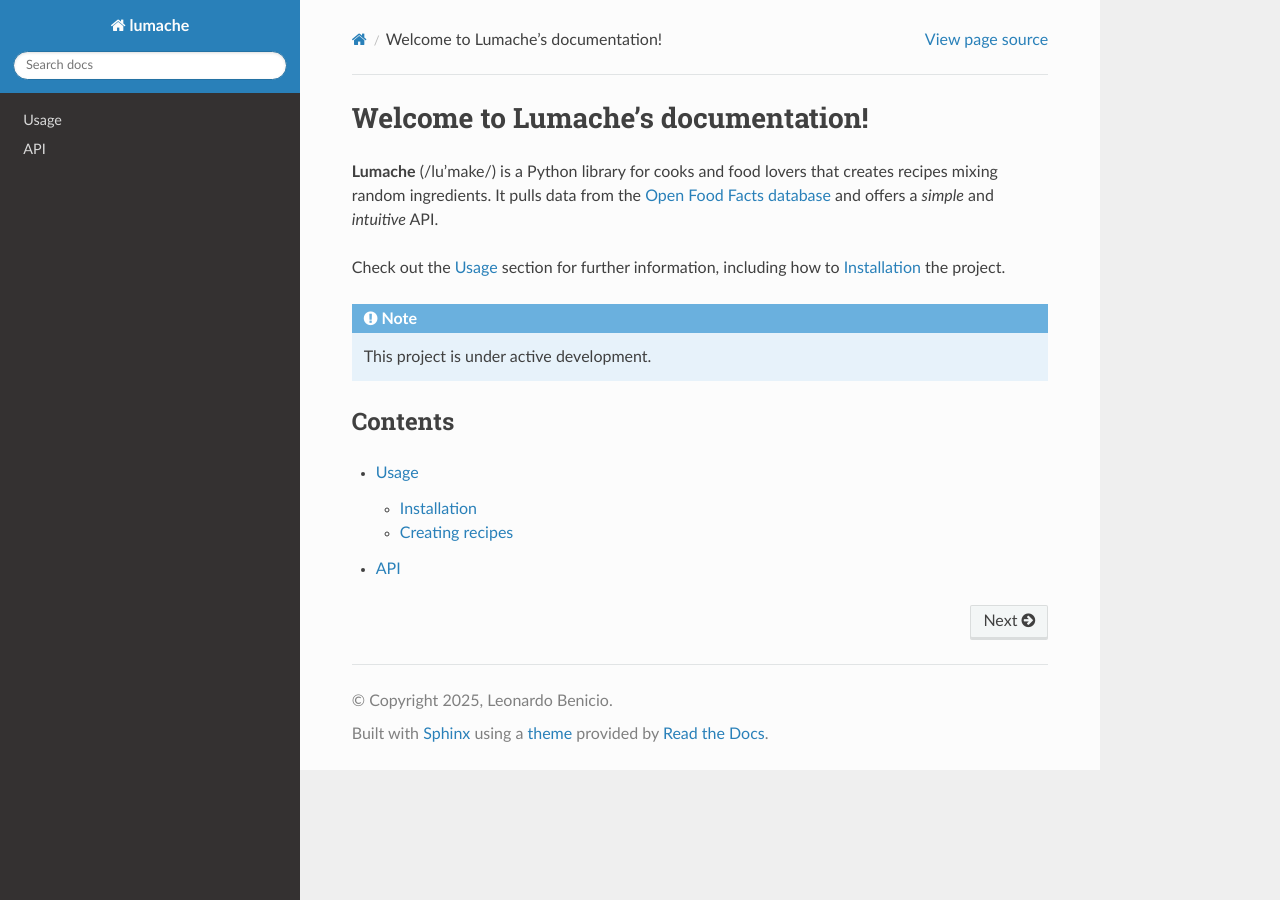
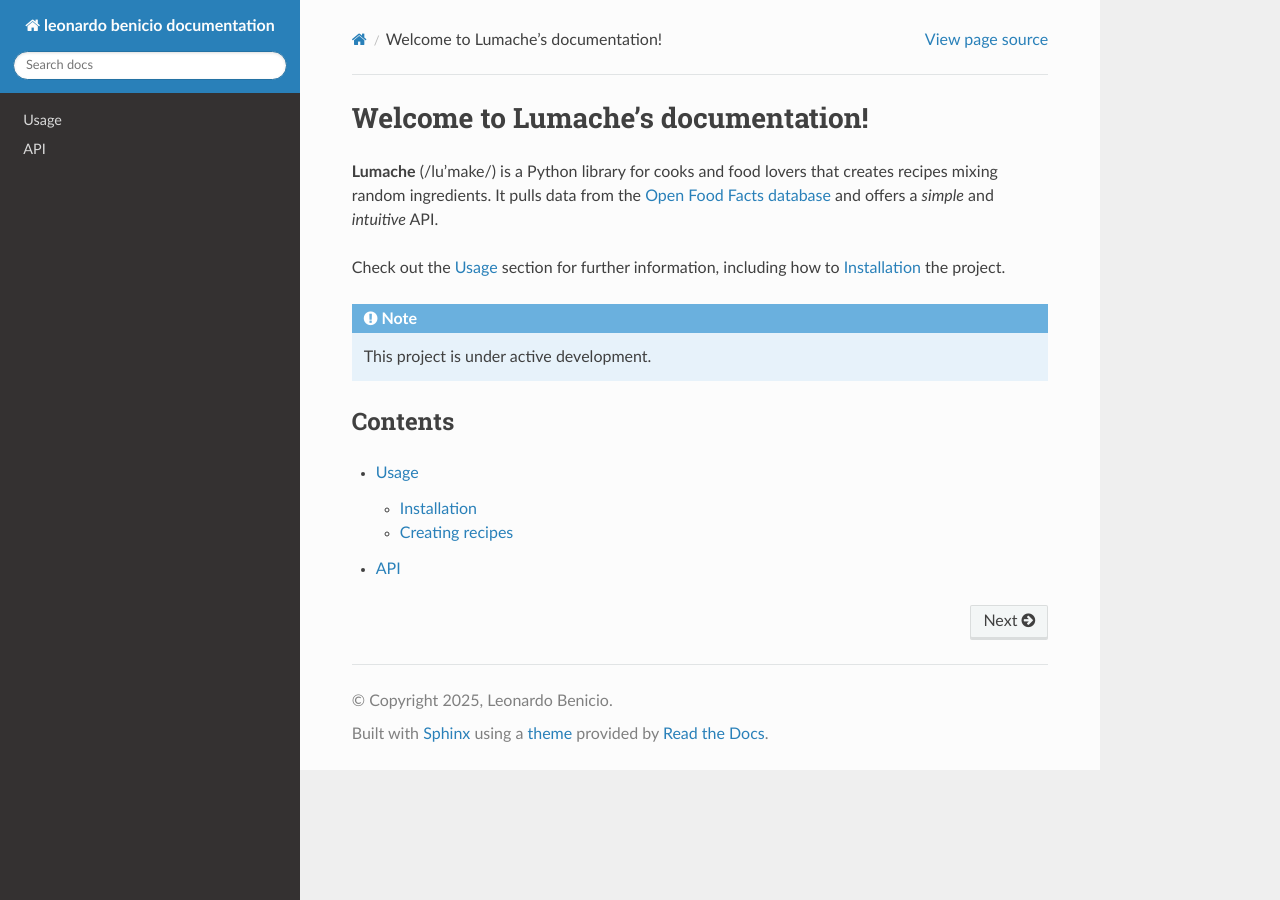
Before and after one commit to lbenicio/bug-free-octo-guacamole, a Sphinx documentation site: the page built from docs/source/index.rst, in a window 1280 px wide. Built offline with Sphinx 7.4.7 and the Read the Docs theme 3.1.0, drawn with Linux system fonts in a browser that asks for light colours.

Commit message:
Update conf.py
Signed-off-by: Leonardo Benicio <parquet-rubbles-08@icloud.com>

```diff
--- a/docs/source/conf.py
+++ b/docs/source/conf.py
@@ -2,7 +2,7 @@
 
 # -- Project information
 
-project = 'lumache'
+project = 'leonardo benicio documentation'
 copyright = '2025, Leonardo Benicio'
 author = 'Leonardo Benicio'
 
@@ -31,5 +31,11 @@ templates_path = ['_templates']
 
 html_theme = 'sphinx_rtd_theme'
 
+# These paths are either relative to html_static_path
+# or fully qualified paths (eg. https://...)
+html_css_files = [
+    'css/custom.css',
+]
+
 # -- Options for EPUB output
 epub_show_urls = 'footnote'
```
